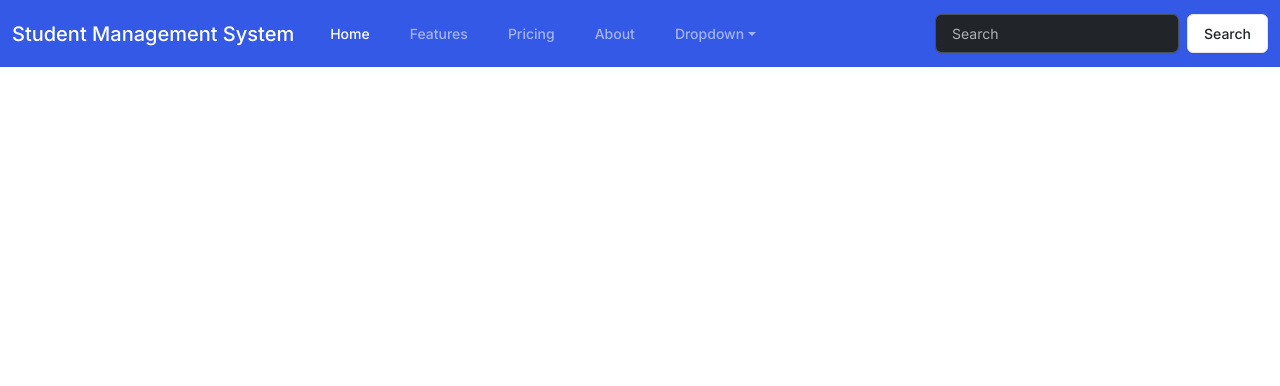
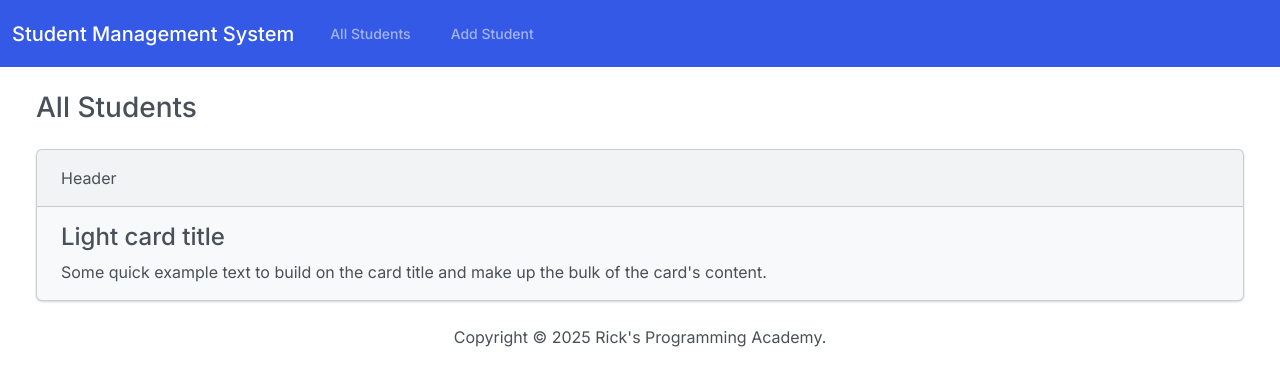
Before and after one commit to Brassolotto/student-management-system, a Django app: template students/templates/students/index.html in a window 1280 px wide. Shown: the top 386 px of the page. Run offline with Django 5.2, Linux system fonts and the light colour scheme; the template is opened without the code that fills it, so the values that code supplies are empty; some libraries are stand-ins or nearby versions.

Commit message:
Refactor student index template to enhance layout with Bootstrap and add footer

```diff
--- a/students/templates/students/index.html
+++ b/students/templates/students/index.html
@@ -7,8 +7,14 @@
     <meta name="viewport" content="width=device-width, initial-scale=1.0">
     <title>Student Management System</title>
     <link href="{% static 'css/bootstrap.min.css' %}" rel="stylesheet">
+    <style>
+        /* Garante que o conteúdo ocupe a altura total disponível */
+        .content {
+            flex: 1;
+        }
+    </style>
 </head>
-<body>
+<body class="d-flex flex-column h-100">
     <nav class="navbar navbar-expand-lg bg-primary" data-bs-theme="dark">
         <div class="container-fluid">
             <a class="navbar-brand" href="#">Student Management System</a>
@@ -18,37 +24,42 @@
             <div class="collapse navbar-collapse" id="navbarColor01">
                 <ul class="navbar-nav me-auto">
                     <li class="nav-item">
-                <a class="nav-link active" href="#">Home
-                  <span class="visually-hidden">(current)</span>
-                </a>
+                        <a class="nav-link" href="#">All Students</a>
                     </li>
                     <li class="nav-item">
-                <a class="nav-link" href="#">Features</a>
-              </li>
-              <li class="nav-item">
-                <a class="nav-link" href="#">Pricing</a>
-              </li>
-              <li class="nav-item">
-                <a class="nav-link" href="#">About</a>
-              </li>
-              <li class="nav-item dropdown">
-                <a class="nav-link dropdown-toggle" data-bs-toggle="dropdown" href="#" role="button" aria-haspopup="true" aria-expanded="false">Dropdown</a>
-                <div class="dropdown-menu">
-                  <a class="dropdown-item" href="#">Action</a>
-                  <a class="dropdown-item" href="#">Another action</a>
-                  <a class="dropdown-item" href="#">Something else here</a>
-                  <div class="dropdown-divider"></div>
-                  <a class="dropdown-item" href="#">Separated link</a>
-                </div>
+                        <a class="nav-link" href="#">Add Student</a>
                     </li>
                 </ul>
-            <form class="d-flex">
-              <input class="form-control me-sm-2" type="search" placeholder="Search" spellcheck="false" data-ms-editor="true">
-              <button class="btn btn-secondary my-2 my-sm-0" type="submit">Search</button>
-            </form>
             </div>
         </div>
     </nav>
+
+    <!-- Adicionando a classe content para ocupar espaço flexível -->
+    <div class="container-fluid content">
+        <h3 class="m-4">All Students</h3>
+        <div class="row">
+            <div class="col-12">
+                <div class="card bg-light ms-4 me-4 mb-4">
+                    <div class="card-header">Header</div>
+                    <div class="card-body">
+                        <h4 class="card-title">Light card title</h4>
+                        <p class="card-text">Some quick example text to build on the card title and make up the bulk of the card's content.</p>
+                    </div>
+                </div>
+            </div>
+        </div>
+    </div>
+
+    <!-- Footer -->
+    <footer class="mt-auto mb-4">
+        <div class="text-center">
+            <span>
+                Copyright &copy; <script>document.write(new Date().getFullYear())</script> Rick's Programming Academy.
+            </span>
+        </div>
+    </footer>
+
+    <!-- Scripts -->
     <script src="https://cdn.jsdelivr.net/npm/bootstrap@5.0.2/dist/js/bootstrap.bundle.min.js"></script>
 </body>
 </html>
```
Lines whose indentation alone changed are shown as unchanged.
